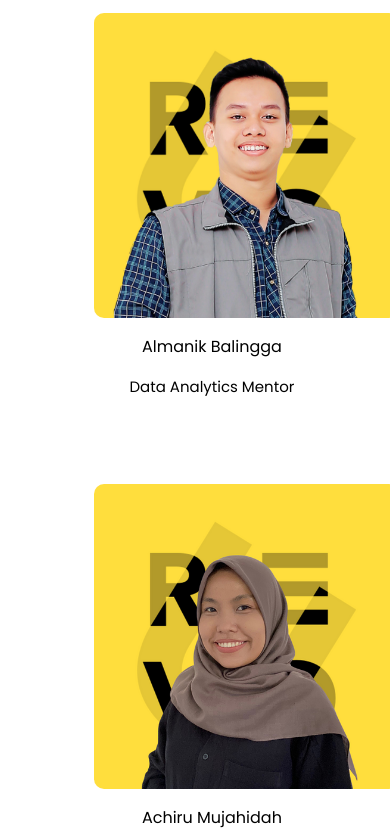
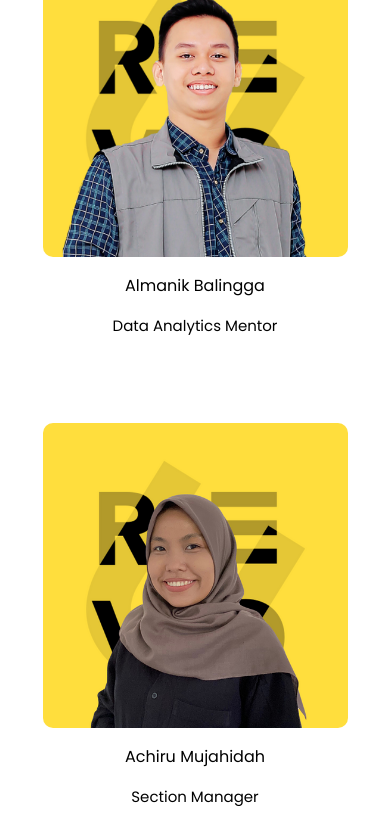
Before and after one commit to Kampus-Merdeka-Software-Engineering/km-feb24-balikpapan-14, a plain HTML site: page team.html in a window 390 px wide. Shown: the part 237-1071 px from the top of the page. Drawn offline with Linux system fonts and the light colour scheme.

Commit message:
fixing layout in mobile screen

```diff
--- a/css/team.css
+++ b/css/team.css
@@ -41,7 +41,7 @@ a:hover {
 
 main {
     min-height: 100vh;
-    margin: 88px 0 100px;
+    margin: 80px 0px;
 }
 
 footer {
@@ -138,10 +138,6 @@ footer {
     height: 22px;
 }
 
-.team-container {
-    padding-inline: 4rem;
-}
-
 .team-header {
     margin-bottom: 2rem;
 }
@@ -163,6 +159,7 @@ footer {
 
 .card .figure {
     display: flex;
+    justify-content: center;
     width: 100%;
 }
 
@@ -271,7 +268,6 @@ footer {
 
     .card {
         max-width: 100%;
-        width: 90%;
         margin-bottom: 20px;
     }
 
```
